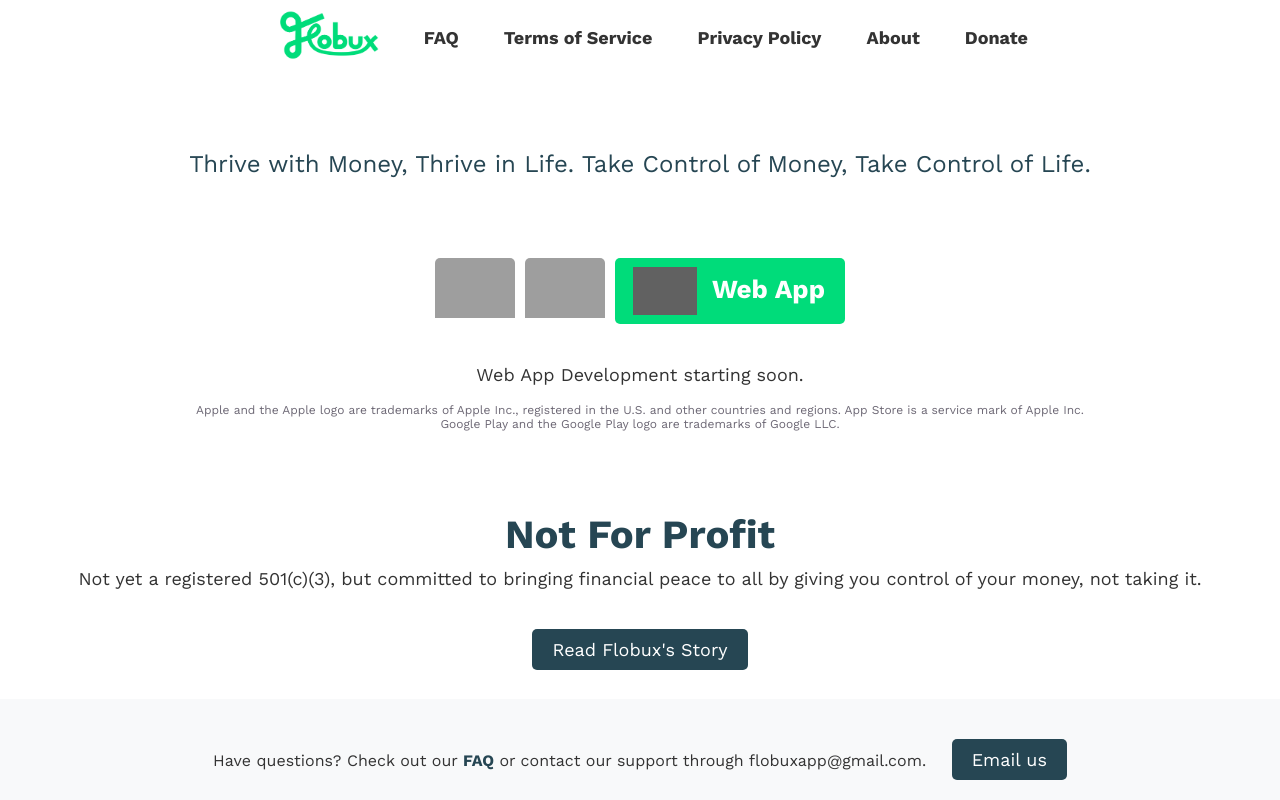
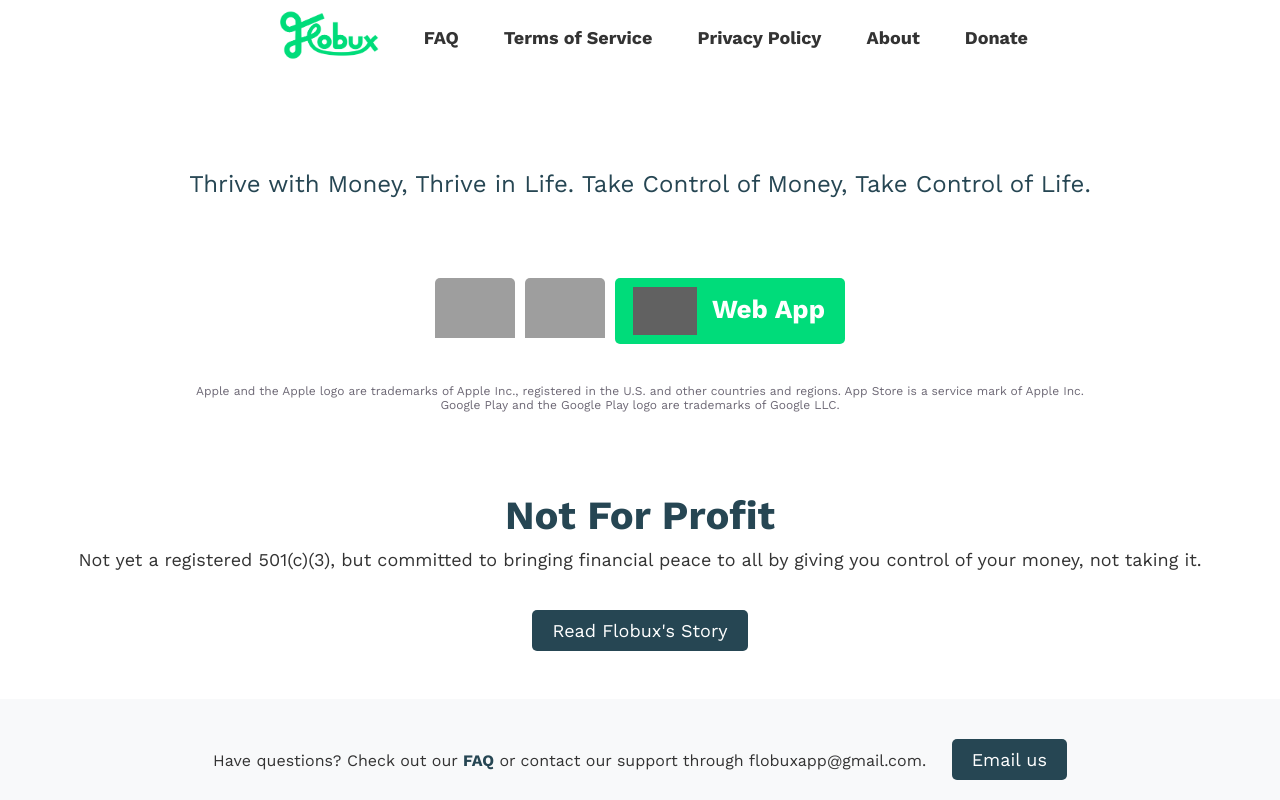
Before and after one commit to Pythogen7/flobux_info_site, a plain HTML site: page index.html in a window 1280 px wide. Drawn offline with nearby package versions, Linux system fonts and the light colour scheme; grey boxes are pictures that could not be loaded.

Commit message:
Add files via upload

```diff
--- a/index.html
+++ b/index.html
@@ -55,7 +55,6 @@
     </div>
 
     <!-- Additional Information -->
-    <p class="web-app-info">Web App Development starting soon.</p>
     <p class="trademark-info">
         Apple and the Apple logo are trademarks of Apple Inc., registered in the U.S. and other countries and regions. App Store is a service mark of Apple Inc.<br>
         Google Play and the Google Play logo are trademarks of Google LLC.
```
